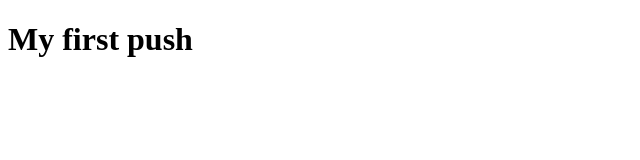
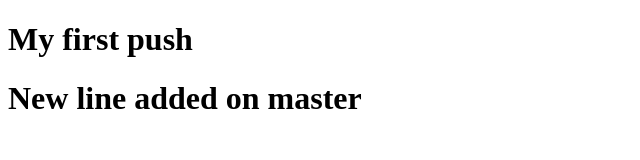
Before and after one commit to abhilasha1508/myrepo, a plain HTML site: page index.html in a window 1280 px wide. Shown: the whole page, without its empty margins (0-640 px from the left). Drawn offline with Linux system fonts and the light colour scheme.

Commit message:
Local master new line added

```diff
--- a/index.html
+++ b/index.html
@@ -9,6 +9,7 @@
 
 <body>
     <h1>My first push</h1>
+    <h1>New line added on master</h1>
 </body>
 
 </html>
```
